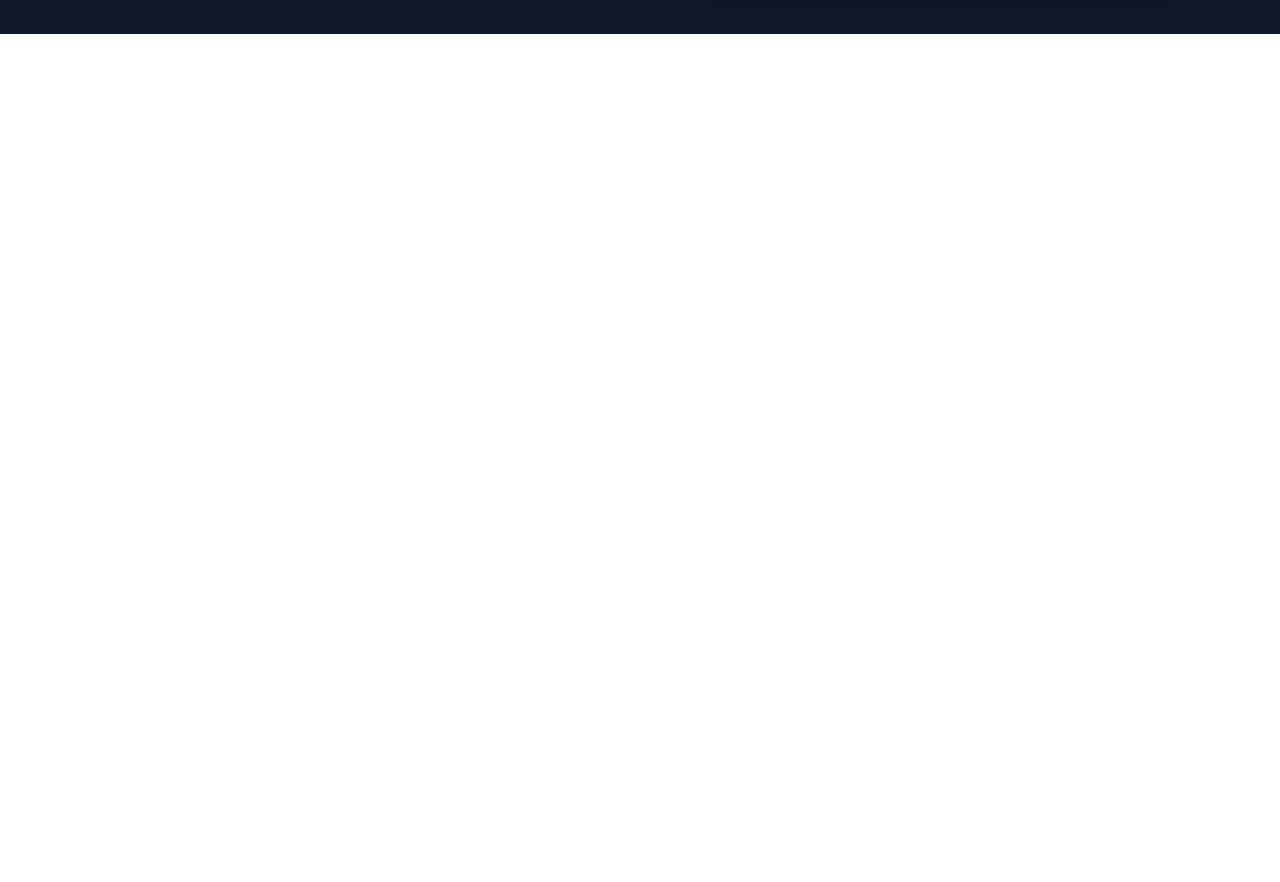
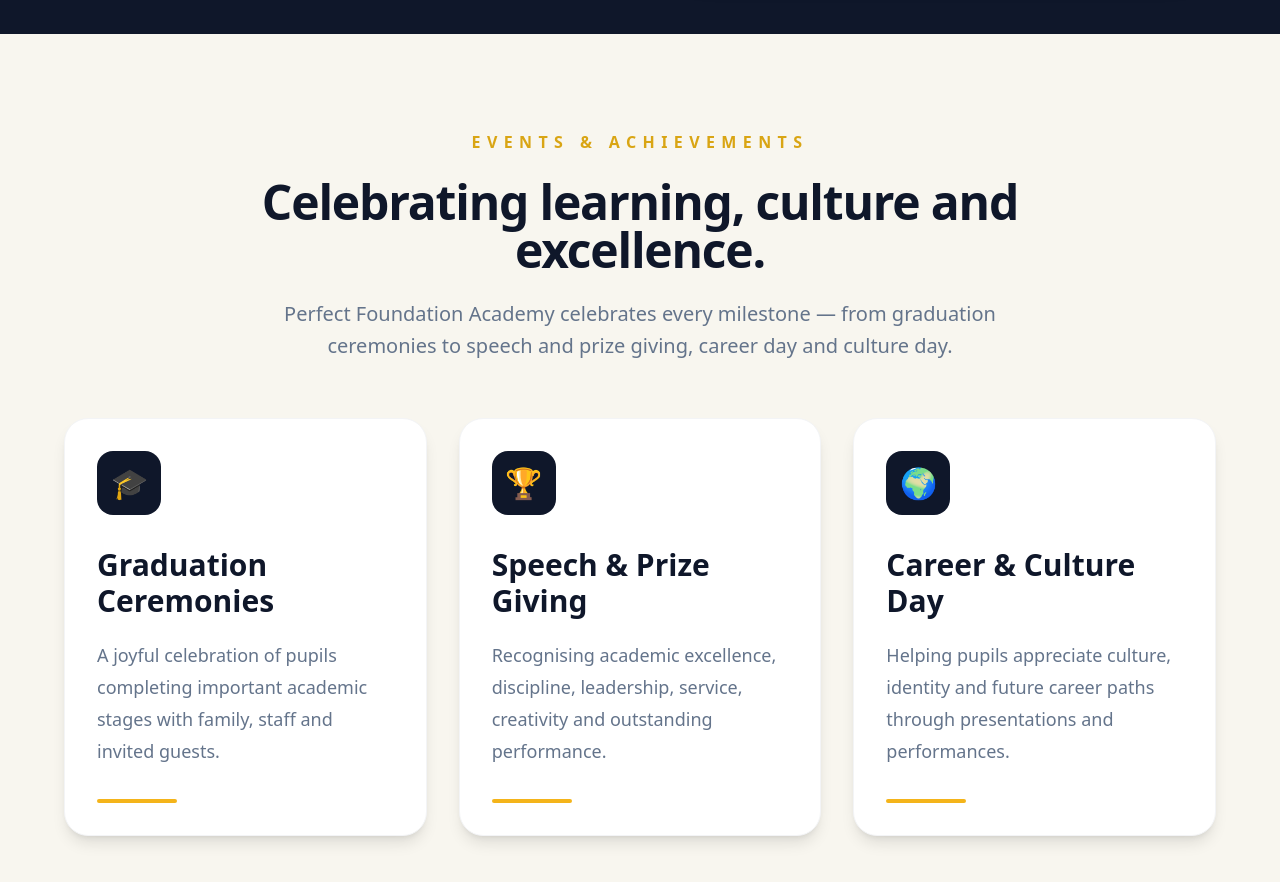
Before and after one commit to amen70241-cloud/perfect-foundation, a Next.js app: page / in a window 1280 px wide. Shown: the part 6180-7062 px from the top of the page. Before the commit the page ends 6214 px from the top, so only its background shows below. Built offline with nearby package versions, Linux system fonts and the light colour scheme.

Commit message:
Update index.js

```diff
--- a/pages/index.js
+++ b/pages/index.js
@@ -475,6 +475,64 @@
     </form>
   </div>
 </section>
+{/* EVENTS & ACHIEVEMENTS */}
+<section className="px-6 py-24 bg-[#f8f6ef]">
+  <div className="max-w-6xl mx-auto">
+    <div className="text-center max-w-3xl mx-auto">
+      <p className="tracking-[0.4em] text-[#d9a514] font-bold">
+        EVENTS & ACHIEVEMENTS
+      </p>
+
+      <h2 className="mt-6 text-4xl md:text-5xl font-extrabold tracking-tight text-[#0f172a]">
+        Celebrating learning, culture and excellence.
+      </h2>
+
+      <p className="mt-6 text-xl leading-8 text-[#64748b]">
+        Perfect Foundation Academy celebrates every milestone — from graduation
+        ceremonies to speech and prize giving, career day and culture day.
+      </p>
+    </div>
+
+    <div className="mt-14 grid gap-8 md:grid-cols-3">
+      {[
+        {
+          title: "Graduation Ceremonies",
+          icon: "🎓",
+          text: "A joyful celebration of pupils completing important academic stages with family, staff and invited guests.",
+        },
+        {
+          title: "Speech & Prize Giving",
+          icon: "🏆",
+          text: "Recognising academic excellence, discipline, leadership, service, creativity and outstanding performance.",
+        },
+        {
+          title: "Career & Culture Day",
+          icon: "🌍",
+          text: "Helping pupils appreciate culture, identity and future career paths through presentations and performances.",
+        },
+      ].map((event) => (
+        <div
+          key={event.title}
+          className="bg-white rounded-3xl p-8 shadow-lg border border-gray-100 hover:shadow-2xl transition"
+        >
+          <div className="w-16 h-16 rounded-2xl bg-[#0f172a] text-[#f4b41a] flex items-center justify-center text-3xl">
+            {event.icon}
+          </div>
+
+          <h3 className="mt-8 text-3xl font-black text-[#0f172a]">
+            {event.title}
+          </h3>
+
+          <p className="mt-5 text-lg leading-8 text-[#64748b]">
+            {event.text}
+          </p>
+
+          <div className="mt-8 h-1 w-20 bg-[#f4b41a] rounded-full" />
+        </div>
+      ))}
+    </div>
+  </div>
+</section>
       {/* FLOATING WHATSAPP */}
       <a
         href={whatsapp}
```
